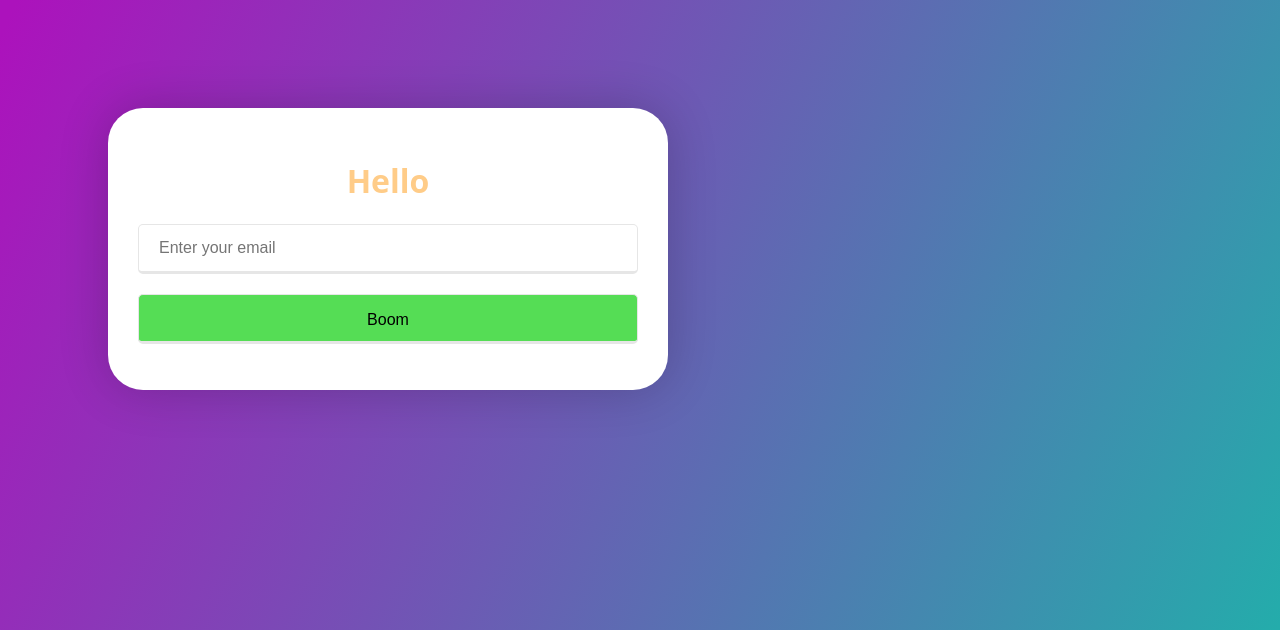
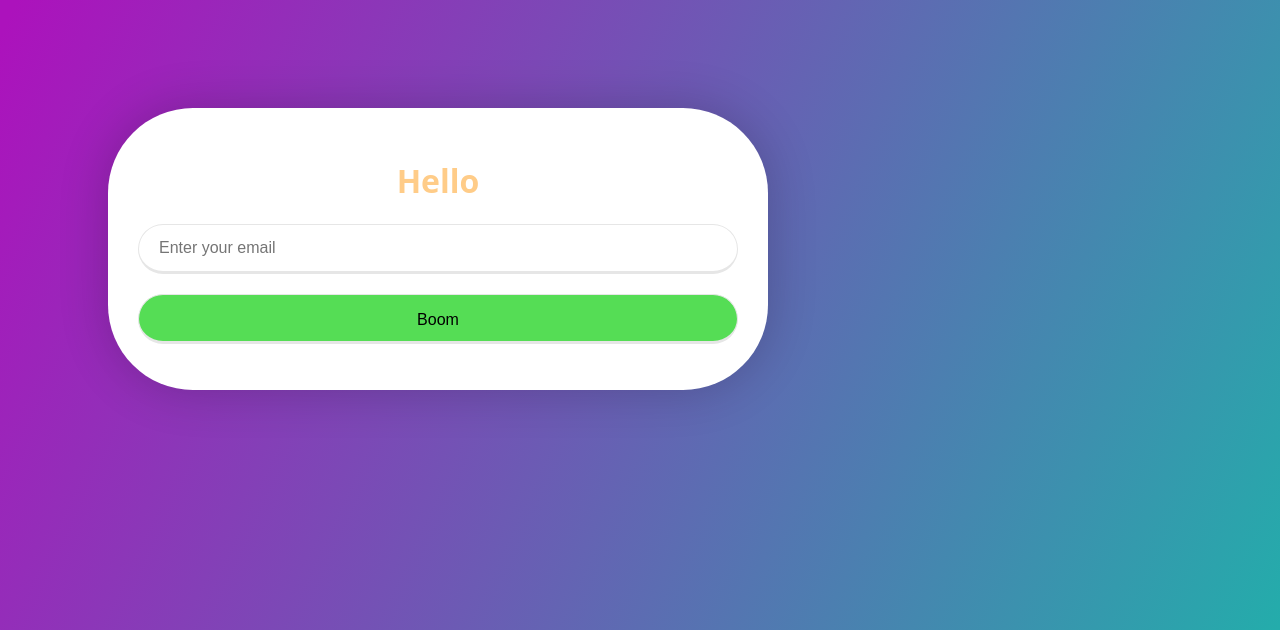
Before and after one commit to fenykep/zoliprojekt, a PHP site: page / in a window 1280 px wide. Shown: the top 630 px of the page. Run offline with PHP 8.4, Linux system fonts and the light colour scheme.

Commit message:
nemműködik

```diff
--- a/style.css
+++ b/style.css
@@ -1,5 +1,5 @@
 html {
-	background-image: -webkit-linear-gradient(175deg, #ac12bc 30%, #24acab 90%);
+	background-image: -webkit-linear-gradient(75deg, #ac12bc 30%, #24acab 90%);
 	background-image: linear-gradient(115deg, #ac12bc 1%, #24acab 95%);
 	/*position: relative;*/
 	z-index: 3;
@@ -12,13 +12,13 @@ html {
 .card{
 	position: relative;
 	display: block;
-	width: 500px;/*100%*/
+	width: 800px;/*100%*/
 	max-width: 600px;
 	margin: 0;/*auto*/
 	padding: 30px;
 	background: white;
 	box-shadow: 0 0 50px rgba(0,0,0,0.2);
-	border-radius: 35px;
+	border-radius: 85px;
 	/*font-size: 1rem;*/
 }
 
@@ -36,11 +36,11 @@ html {
 	background: white;
 	border: solid 1px #e6e6e6;
 	border-bottom-width: 3px;
-	border-radius: 5px;
+	border-radius: 35px;
 	transition: all 0.3s ease;
 	-webkit-transition: all 0.3s ease;
 	outline: none;
-	font-size: 1rem;
+	font-size: 1rem;/*1.7*/
 }
 
 .card form input:not(:last-child) {
```
